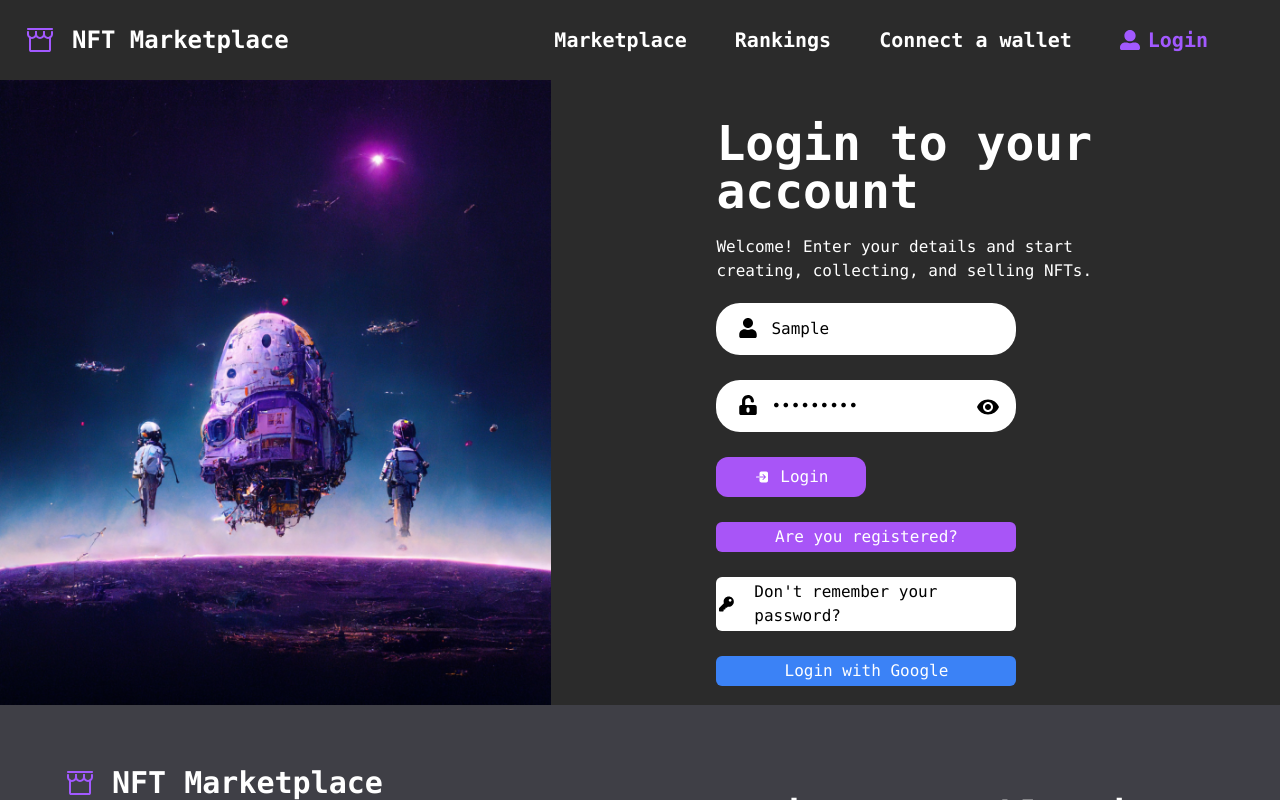
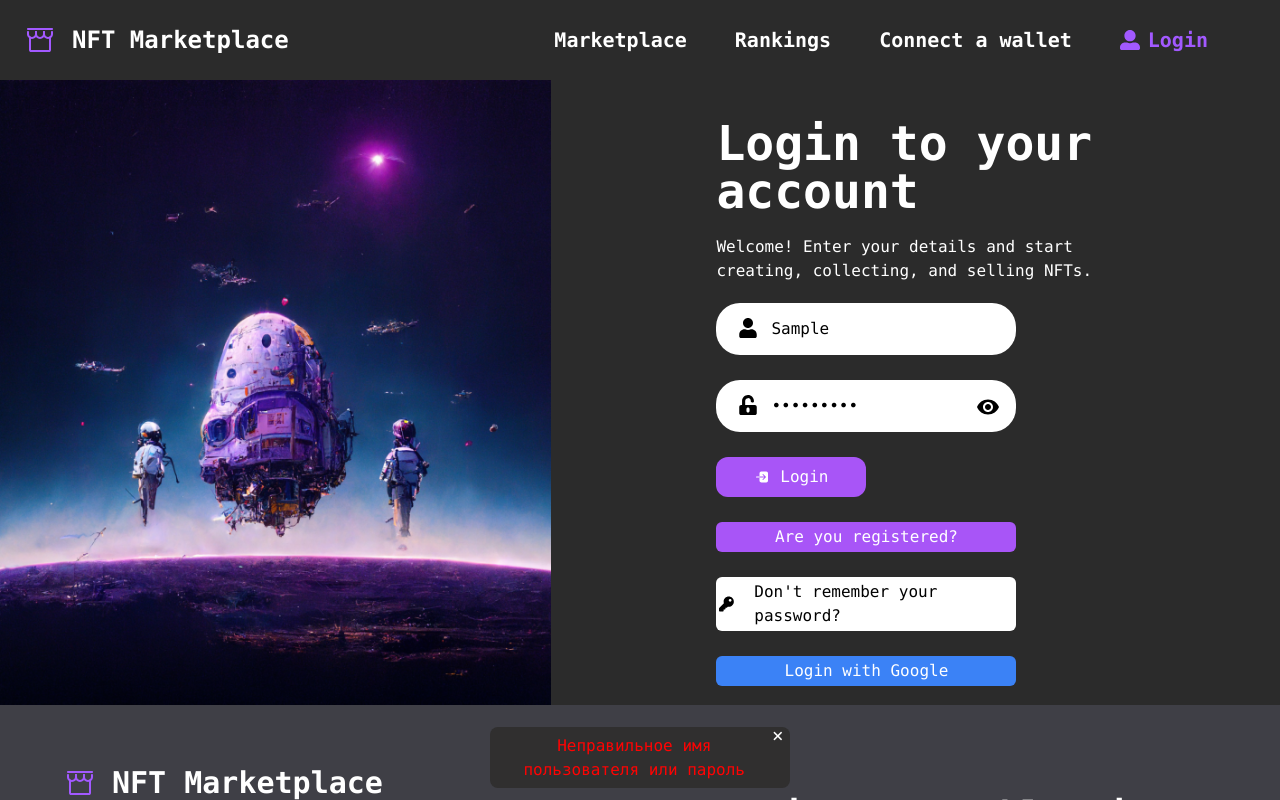
Before and after one commit to NABIL234234/NFT-MARKETPLACE, a React (Vite) app: page /login in a window 1280 px wide. Both pictures are taken after typing "Sample", "Sample123" into the empty fields and a click on the button "Login". Shown: the top 800 px of the page. Built offline with nearby package versions, Linux system fonts and the light colour scheme; no server answers; grey boxes are pictures that could not be loaded; a web font is replaced by a local one.

Commit message:
style: Add error message

```diff
--- a/src/pages/Register/Login.jsx
+++ b/src/pages/Register/Login.jsx
@@ -1,4 +1,4 @@
-import React, { useEffect } from "react";
+import React, { useEffect, useState } from "react";
 import { useDispatch } from "react-redux";
 import { useNavigate, useLocation, NavLink } from "react-router-dom";
 import { getUserLogin, getGoogleToken, RedirectGoogle } from "../../store/actions/asyncAction";
@@ -12,9 +12,12 @@ import SingUpImg from "../../assets/IMAGE/SECTION/SingUpImg.png";
 import User from "../../assets/IMAGE/PLAY.SVG/nav/User.png";
 import Password from "../../assets/IMAGE/PLAY.SVG/nav/LockKey.svg";
 
+import "./login.scss";
+
 export default function Login() {
   const { register, handleSubmit, formState: { errors } } = useForm();
-  const [showPassword, setShowPassword] = React.useState(false);
+  const [showPassword, setShowPassword] = useState(false);
+  const [loginError, setLoginError] = useState("");
   const dispatch = useDispatch();
   const navigate = useNavigate();
   const location = useLocation();
@@ -28,7 +31,6 @@ export default function Login() {
       handleGoogleLogin(googleToken);
     }
   }, []);
-
 
   const handleGoogleLogin = async (token) => {
     try {
@@ -53,7 +55,6 @@ export default function Login() {
     }
   };
 
-
   const onSubmit = async (data) => {
     try {
       const resultAction = await dispatch(getUserLogin({ newUser: data, navigate }));
@@ -64,11 +65,16 @@ export default function Login() {
         window.dispatchEvent(new Event("storage"));
         navigate(from, { replace: true });
       } else {
+        setLoginError("Неправильное имя пользователя или пароль");
         console.error("Ошибка при выполнении запроса:", resultAction.payload);
       }
     } catch (error) {
       console.error("Ошибка при выполнении запроса:", error);
     }
+  };
+
+  const handleCloseError = () => {
+    setLoginError("");
   };
 
   return (
@@ -127,16 +133,16 @@ export default function Login() {
                 </span>
               )}
             </div>
-            <button type="submit" className="flex justify-center items-center gap-[10px] w-[150px] h-[40px] rounded-xl bg-purple-500 text-white">
+            <button type="submit" className="flex justify-center items-center gap-[10px] w-[150px] h-[40px] rounded-xl bg-purple-500 text-white transition ease-in-out delay-150 hover:bg-white hover:text-black active:bg-purple-400">
               <IoLogIn />
               Login
             </button>
             <div>
-              <NavLink to="/register" className="flex justify-center items-center gap-[20px] w-[300px] p-[3px] rounded-md bg-purple-500 text-white">
+              <NavLink to="/register" className="flex justify-center items-center gap-[20px] w-[300px] p-[3px] rounded-md bg-purple-500 text-white transition ease-in-out delay-150 hover:bg-white hover:text-black active:bg-purple-400">
                 Are you registered?
               </NavLink>
             </div>
-            <div className="flex justify-center items-center gap-[20px] w-[300px] p-[3px] rounded-md bg-white">
+            <div className="flex justify-center items-center gap-[20px] w-[300px] p-[3px] rounded-md bg-white text-black transition ease-in-out delay-150 hover:bg-purple-500 hover:text-white active:bg-purple-400">
               <FaKey />
               <NavLink to="/confirmAccount">
                 Don't remember your password?
@@ -144,13 +150,23 @@ export default function Login() {
             </div>
             <a
               href="https://nft-market-place-f-23-c6a5ee8f518d.herokuapp.com/api/auth/google"
-              className="flex justify-center items-center gap-[20px] w-[300px] p-[3px] rounded-md bg-blue-500 text-white"
+              className="flex justify-center items-center gap-[20px] w-[300px] p-[3px] rounded-md bg-blue-500 text-white transition ease-in-out delay-150 hover:bg-white hover:text-blue-500 active:bg-blue-400"
             >
               Login with Google
             </a>
           </div>
         </div>
       </form>
+      {loginError && (
+        <div className="error-message-container">
+          <div className="error-message">
+            {loginError}
+            <button className="close-button" onClick={handleCloseError}>
+              &times;
+            </button>
+          </div>
+        </div>
+      )}
     </section>
   );
 }
--- /dev/null
+++ b/src/pages/Register/login.scss
@@ -0,0 +1,57 @@
+@keyframes slideUp {
+  0% {
+    opacity: 0;
+    transform: translateY(100%);
+  }
+  100% {
+    opacity: 1;
+    transform: translateY(0);
+  }
+}
+
+@keyframes slideDown {
+  0% {
+    opacity: 1;
+    transform: translateY(0);
+  }
+  100% {
+    opacity: 0;
+    transform: translateY(100%);
+  }
+}
+
+.error-message-container {
+  position: fixed;
+  bottom: 0;
+  width: 100%;
+  display: flex;
+  justify-content: center;
+  z-index: 1000;
+}
+
+.error-message {
+  background-color: rgb(48, 47, 47);
+  color: rgb(255, 3, 3);
+  padding: 0.4rem;
+  margin-bottom: 12px;
+  border-radius: 0.5rem 0.5rem 0.5rem 0.5rem;
+  animation: slideUp 0.5s ease-in-out;
+  max-width: 300px;
+  text-align: center;
+  display: flex;
+  justify-content: space-between;
+  align-items: center;
+}
+
+.error-message.close {
+  animation: slideDown 0.5s ease-in-out;
+}
+
+.close-button {
+  background: none;
+  border: none;
+  color: white;
+  font-size: 1.2rem;
+  cursor: pointer;
+  margin-top: -42px;
+}
```
Lines whose indentation alone changed are shown as unchanged.
